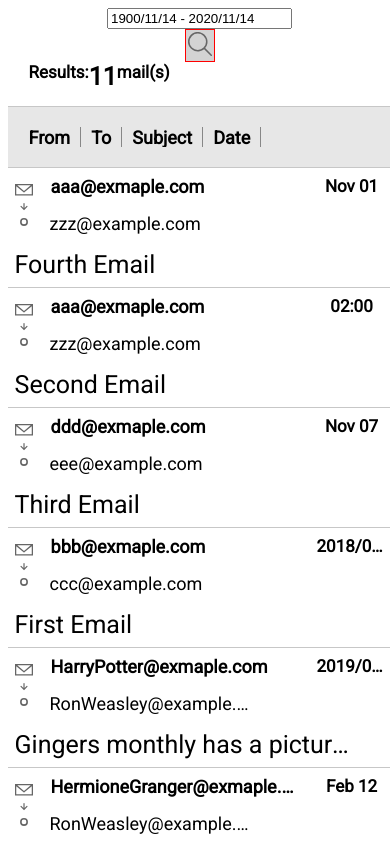
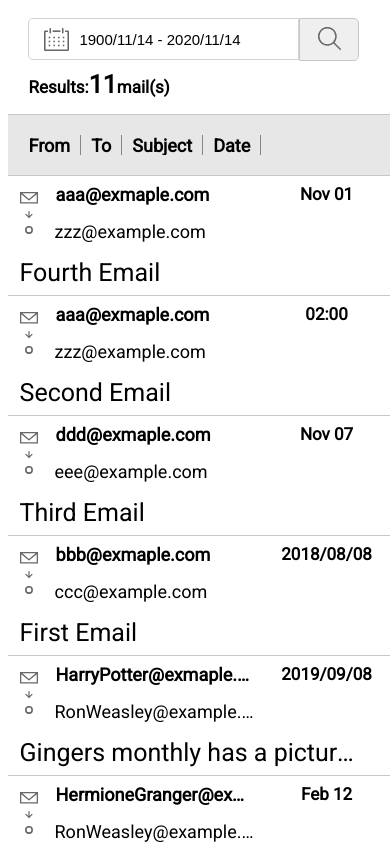
Before and after one commit to yuriko-pixel/OttoAndTsuma, a React (Create React App) app: page / in a window 390 px wide. Shown: the top 844 px of the page. Built offline with nearby package versions, Linux system fonts and the light colour scheme.

Commit message:
Update main.module.scss

```diff
--- a/src/styles/main.module.scss
+++ b/src/styles/main.module.scss
@@ -14,12 +14,44 @@ body{
 }
 
 @media(max-width:1500px) {
+
+  .flexSearch{
+    display:flex;
+  }
   .flexFix {
     display: flex;
   }
 
   .emailimg{
     width:0;
+  }
+  .search_bar {
+    background-image:url(../images/icon_calender.svg);
+    background-repeat: no-repeat;
+    background-size: 25px;
+    background-position: 15px;
+    padding:0 20px 0 50px;
+    margin-left: 40px;
+    height: 40px;
+    margin-bottom: 10px;
+    margin-top: 40px;
+    border-top-left-radius: 5px;
+    border-bottom-left-radius: 5px;
+    border: 1px solid lightgray;
+    font-size: 15px;
+  }
+
+  .Search_Container {
+    width: 60px;
+    height: 43px;
+    margin-top: 40px;
+    border-top-right-radius: 5px;
+    border-bottom-right-radius: 5px;
+    border: 1px solid #c7c7c7;
+  }
+
+  .Search{
+    width: 23px;
   }
 
 .Resultscon {
@@ -31,12 +63,19 @@ body{
   font-weight: bold;
 }
 
+.results{
+  padding-top:7px;
+}
+
 .resultslen {
   vertical-align: super;
   font-size: 25px;
  font-weight: 900;
 }
 
+.mailslen{
+  padding-top: 7px;
+}
 .EmailContainer{
   font-family: 'Roboto', sans-serif;
   margin: 0 40px 100px 40px;
@@ -167,12 +206,7 @@ body{
     cursor: pointer;
   }
 
-  .Search_Container {
-    width: 30px;
-    padding: 2px;
-    border: 1px solid red;
-    background-color: lightgrey;
-  }
+
 
   li {
     padding: 8px;
@@ -206,12 +240,29 @@ body{
   }
 }
   @media(max-width:428px) {
+
+    .flexSearch{
+      display: flex;
+    }
     .flex {
       display: flex;
     }
 
     .flexFix {
       display: block;
+    }
+
+    .search_bar {
+      margin-left: 20px;
+      margin-top: 10px;
+    }
+
+    .Search_Container {
+      margin-top: 10px;
+    }
+
+    .Search{
+      width: 23px;
     }
 
     .Resultscon {
@@ -240,14 +291,14 @@ body{
     }
 
     .FromCol {
-      width: 250px;
+      width: 200px;
       text-align: left;
       font-weight: 700;
     }
 
     .dateDisp{
       display: block;
-      width: 70px;
+      width: 110px;
       font-size: 17px;
       font-weight: 700;
     }
```
